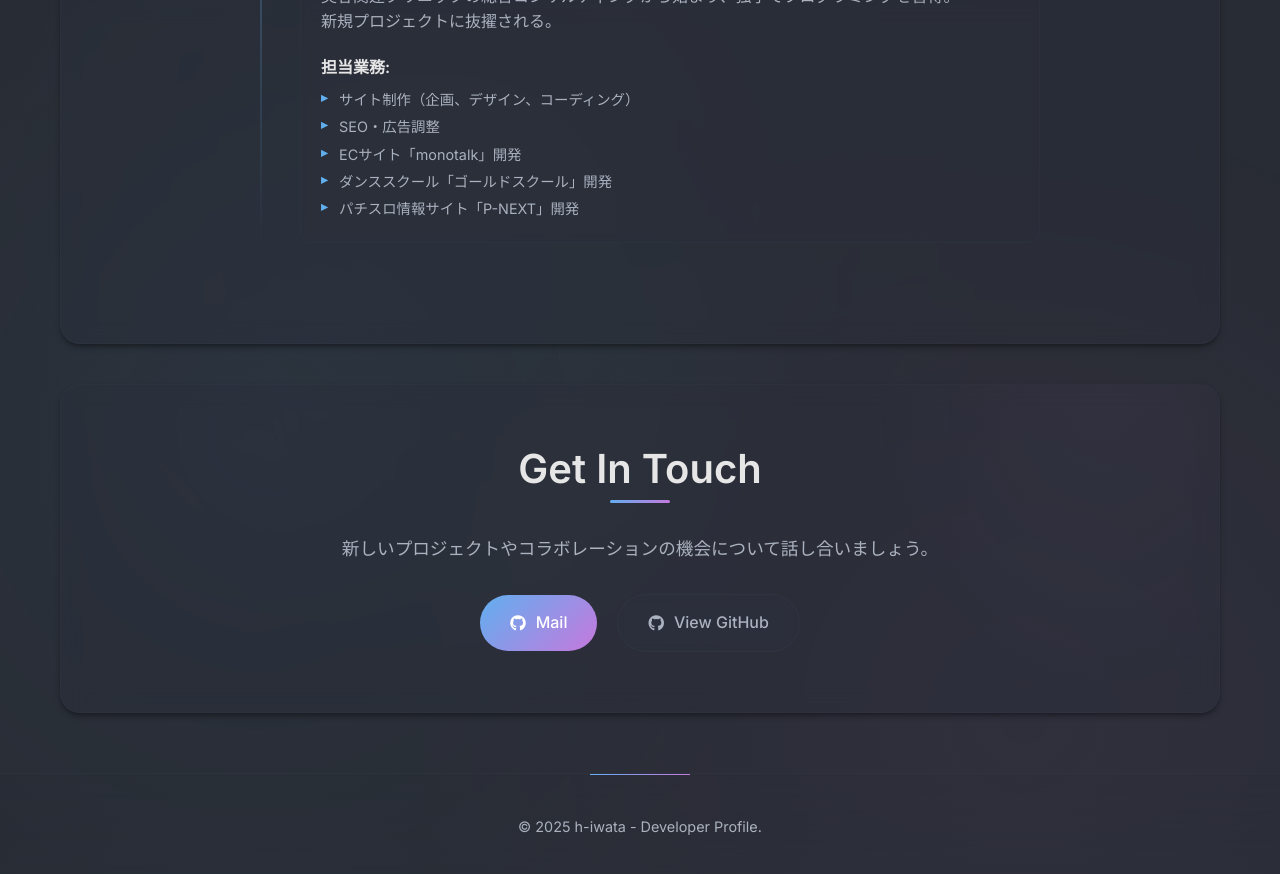
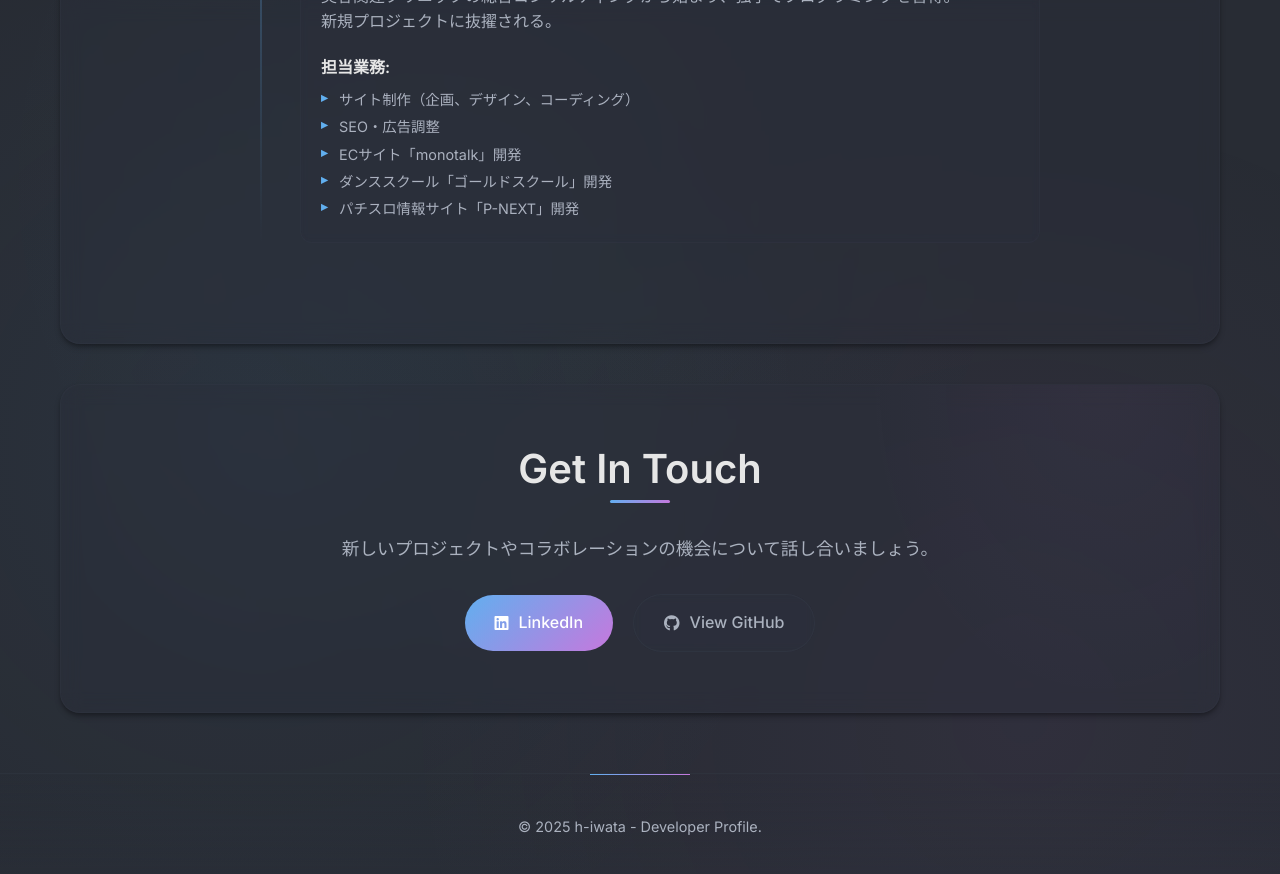
Before and after one commit to h-iwata/profile, a Jekyll site: the page built from index.html, in a window 1280 px wide and 900 px high, scrolled down 9107 px. Shown: the top 874 px of the window. Built offline with Jekyll 4.4.1, drawn with Linux system fonts in a browser that asks for light colours.

Commit message:
linkedinアカウントへのリンク追加

```diff
--- a/_includes/contact.html
+++ b/_includes/contact.html
@@ -3,8 +3,8 @@
     <h2>Get In Touch</h2>
     <p>{{ site.contact_description | default: "新しいプロジェクトやコラボレーションの機会について話し合いましょう。" }}</p>
     <div class="contact-buttons">
-        <a href="" target="_blank" class="contact-btn primary">
-            <i class="fab fa-github"></i> Mail
+        <a href="https://www.linkedin.com/in/{{ site.linkedin_username }}" target="_blank" class="contact-btn primary">
+            <i class="fab fa-linkedin"></i> LinkedIn
         </a>
         <a href="https://github.com/{{ site.github_username }}" class="contact-btn secondary">
             <i class="fab fa-github"></i> View GitHub
```
